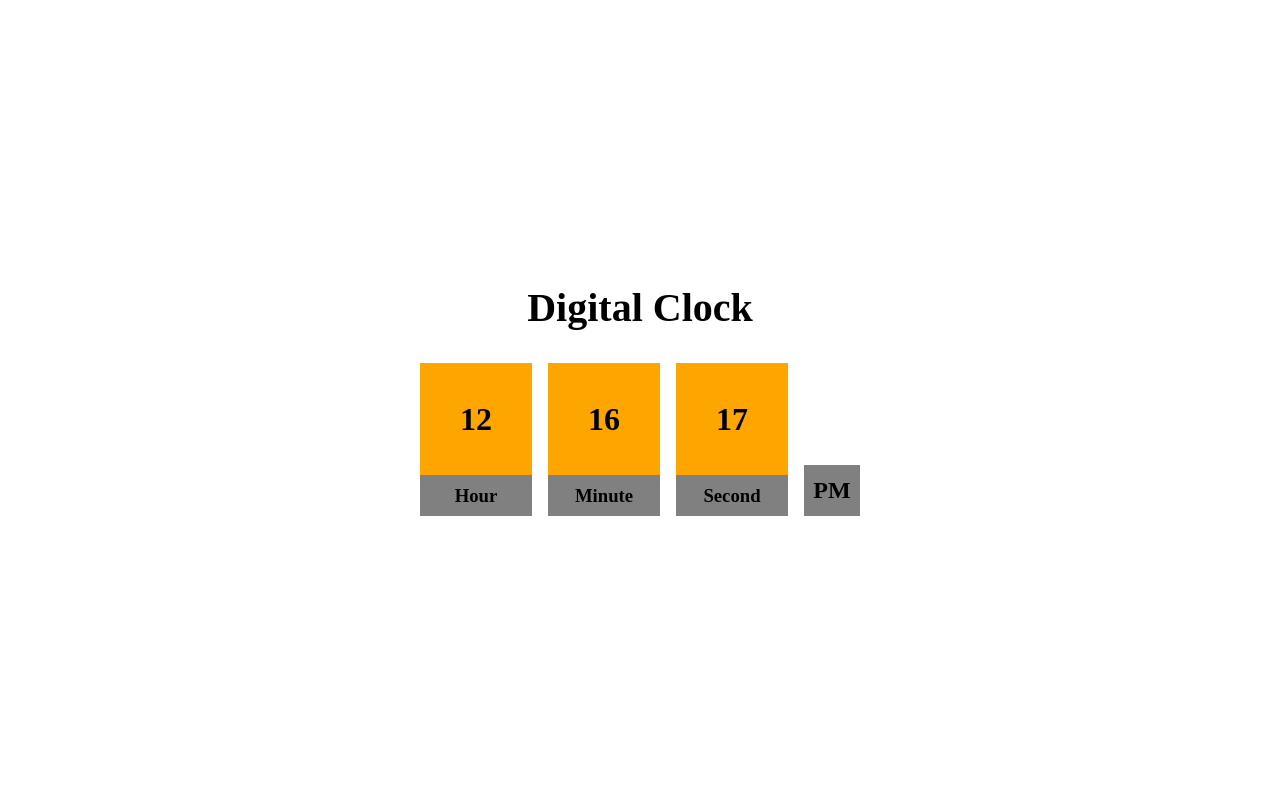
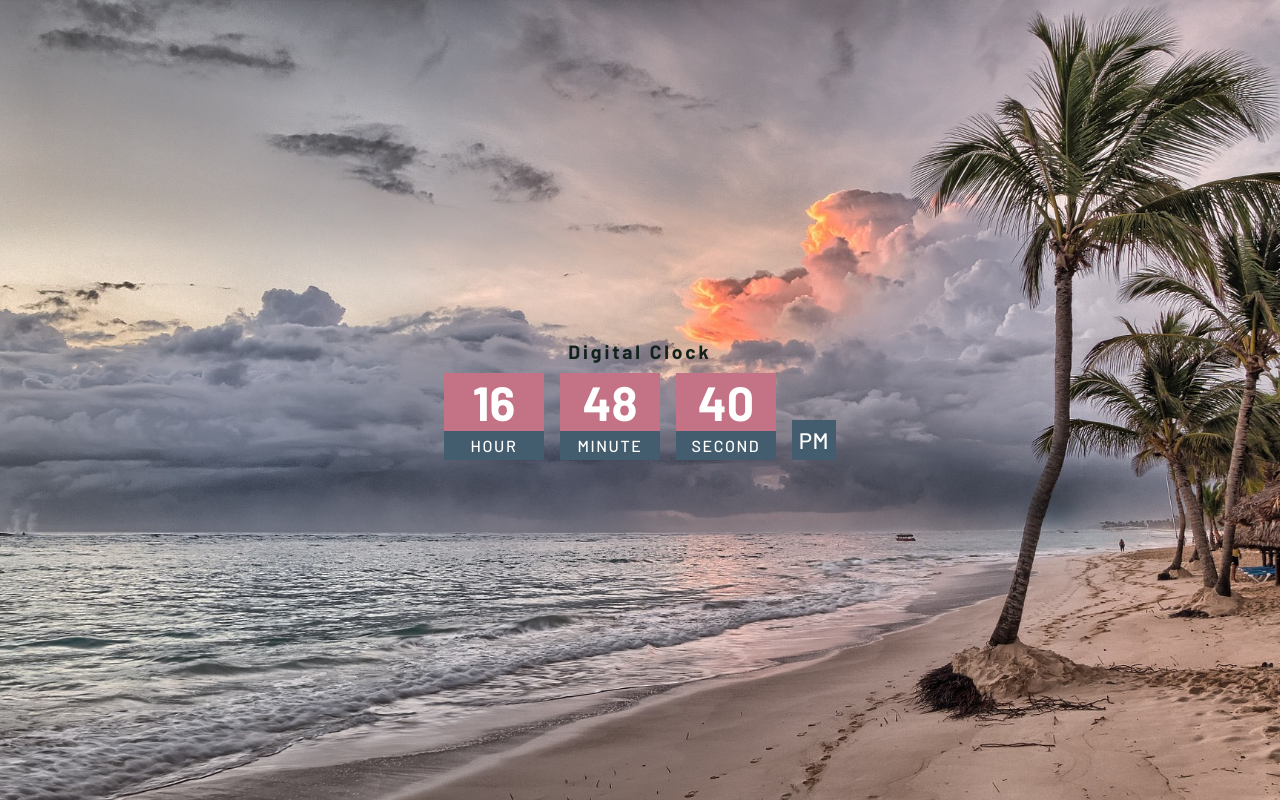
Before and after one commit to gdorman619/ClockJavaScript, a plain HTML site: page index.html in a window 1280 px wide. Drawn offline with Linux system fonts and the light colour scheme.

Commit message:
Finished Project

```diff
--- a/index.html
+++ b/index.html
@@ -12,21 +12,23 @@
       <h1 class="title">Digital Clock</h1>
       <div class="clock_wrapper">
         <div class="clock_value_wrapper">
-          <h2 class="hour_value value">12</h2>
+          <h2 class="hour_value clock_number_value">12</h2>
           <h3 class="hour_label label">Hour</h3>
         </div>
         <div class="clock_value_wrapper">
-          <h2 class="minute_value value">16</h2>
+          <h2 class="minute_value clock_number_value">16</h2>
           <h3 class="minute_label label">Minute</h3>
         </div>
         <div class="clock_value_wrapper">
-          <h2 class="second_value value">17</h2>
+          <h2 class="second_value clock_number_value">17</h2>
           <h3 class="second_label label">Second</h3>
         </div>
         <div class="ampm_wrapper">
-          <h2 class="ampm_value label">PM</h2>
+          <h2 class="ampm_value">PM</h2>
         </div>
       </div>
     </div>
+
+    <script src="script.js"></script>
   </body>
 </html>
--- /dev/null
+++ b/script.js
@@ -0,0 +1,54 @@
+const hour_value = document.querySelector(".hour_value");
+
+const minute_value = document.querySelector(".minute_value");
+
+const second_value = document.querySelector(".second_value");
+
+const ampm_value = document.querySelector(".ampm_value");
+
+
+function updateClock() {
+
+    let today = new Date();
+
+    let current_hour = today.getHours();
+    let current_minute = today.getMinutes();
+    let current_second = today.getSeconds();
+
+    if (current_hour === 0){
+        hour_value.innerText = '12';
+    }
+    else if (current_hour < 10){
+        hour_value.innerText = '0' + current_hour;
+    }
+    else{
+        hour_value.innerText = current_hour;
+    }
+
+    if (current_minute < 10){
+        minute_value.innerText = '0' + current_minute;
+    }
+    else{
+        minute_value.innerText = current_minute;
+    }
+
+    if (current_second < 10){
+        second_value.innerText = '0' + current_second;
+    }
+    else{
+        second_value.innerText = current_second;
+    }
+
+    if (current_hour < 12){
+        ampm_value.innerText = 'AM';
+    }
+    else{
+        ampm_value.innerText = 'PM'
+    }
+
+
+};
+
+updateClock()
+
+setInterval(updateClock, 1000); // Repeat updateClock Function every 1 second
--- a/style.css
+++ b/style.css
@@ -1,3 +1,5 @@
+@import url('https://fonts.googleapis.com/css2?family=Barlow:wght@500;600;700&display=swap');
+
 *{
     margin: 0;
     padding: 0;
@@ -7,6 +9,9 @@ body{
     height: 100vh;
     display: grid;
     place-items: center;
+    background: url('images/beach-g58d7f5c64_1920.jpg') no-repeat center;
+    background-size: cover;
+    font-family: 'Barlow', sans-serif;
 }
 
 .clock_wrapper{
@@ -15,34 +20,51 @@ body{
 }
 
 .title{
-    font-size: 2.5rem;
-    padding-bottom: .8em;
+    font-size: 1.2rem;
+    padding-bottom: .5em;
     text-align: center;
+    font-weight: 800;
+    color: rgb(19, 34, 29);
+    letter-spacing: .15em;
 }
 
 .clock_value_wrapper{
     display: flex;
     flex-direction: column;
+    width: 100px;
 }
 
- .value{
-    font-size: 2rem;
-    height: 7rem;
-    width: 7rem;
+ .clock_number_value{
+    font-size: 3rem;
     display: grid;
     place-items: center;
-    background-color: orange;
+    background-color: rgb(196, 115, 134);
+    color: white;
+    font-weight: 700;
  }
 
  .label{
-    background-color: gray;
+    background-color: rgb(67, 93, 110);
     text-align: center;
-    padding: .5em 0;
+    font-size: 1rem;
+    padding: .3em;
+    font-weight: 500;
+    color: white;
+    text-transform: uppercase;
+    letter-spacing: .1em;
+ }
+
+ .ampm_value{
+    text-align: center;
+    background-color: rgb(67, 93, 110);
+    font-size: 1.4rem;
+    padding: .3em;
+    font-weight: 500;
+    color: white;
+    text-transform: uppercase;
+    letter-spacing: .03em;
  }
 
  .ampm_wrapper{
-    display: grid;
-    place-items: left;
-    align-items: flex-end;
-    width: 3.5em;
+    align-self: flex-end;
  }
```
Also changed, not shown: images/beach-g58d7f5c64_1920.jpg (added).
